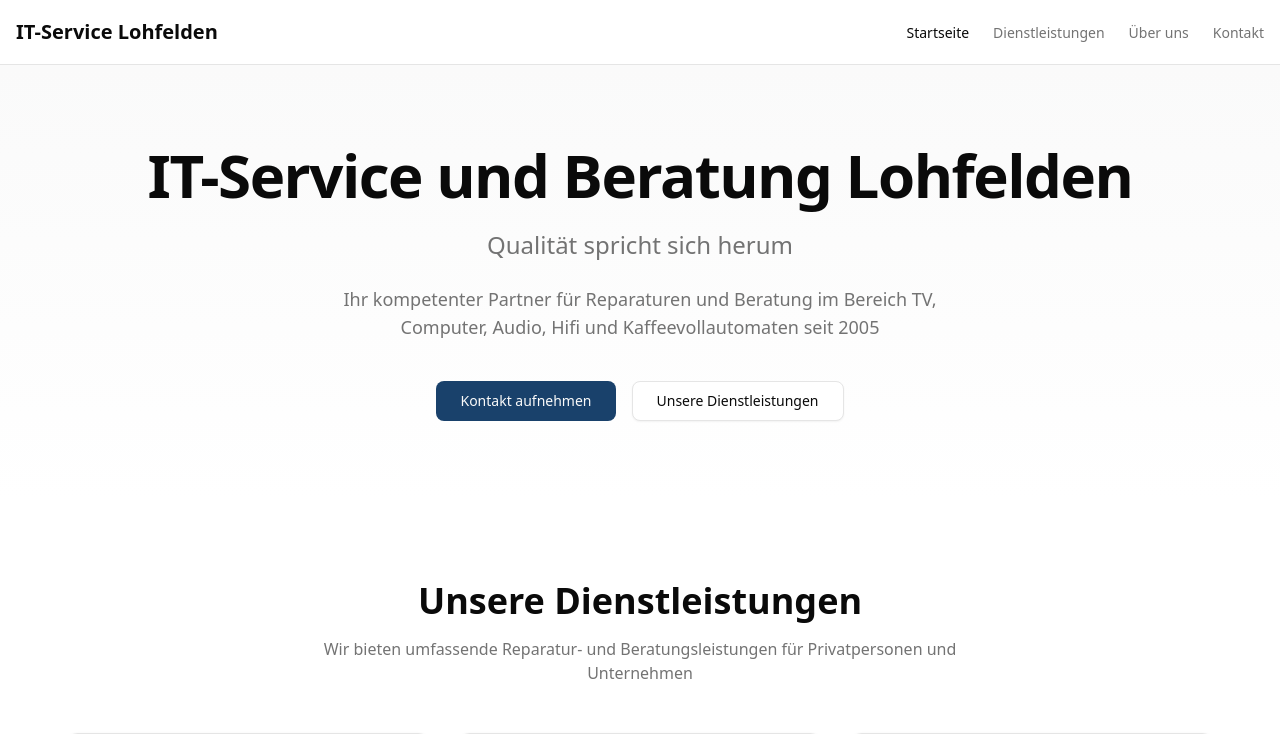
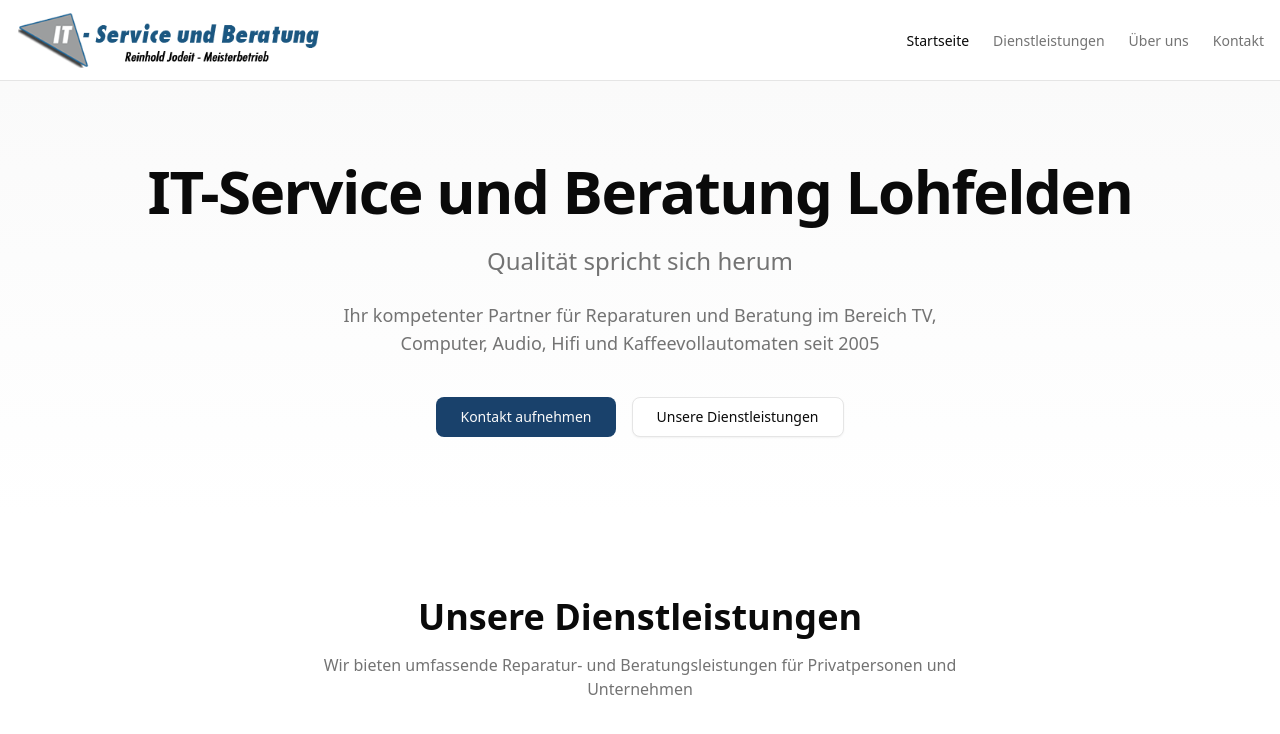
Before and after one commit to gutisalex/it-service-lohfelden, a Next.js app: page / in a window 1280 px wide. Shown: the top 734 px of the page. Built offline with nearby package versions, Linux system fonts and the light colour scheme.

Commit message:
feat: enhance navigation component with logo and styling updates
- Added logo image to the navigation for improved branding
- Increased navigation height for better visibility
- Updated link styles for accessibility and focus states
- Made the navigation sticky for consistent visibility on scroll

```diff
--- a/components/navigation.tsx
+++ b/components/navigation.tsx
@@ -1,5 +1,6 @@
 "use client";
 
+import Image from "next/image";
 import Link from "next/link";
 import { usePathname } from "next/navigation";
 import { cn } from "@/lib/utils";
@@ -15,10 +16,20 @@ export function Navigation() {
   const pathname = usePathname();
 
   return (
-    <nav className="border-b bg-background">
-      <div className="container mx-auto flex h-16 items-center justify-between px-4">
-        <Link href="/" className="text-xl font-bold">
-          IT-Service Lohfelden
+    <nav className="sticky top-0 z-50 border-b bg-background">
+      <div className="container mx-auto flex h-20 items-center justify-between px-4">
+        <Link
+          href="/"
+          className="flex shrink-0 focus:outline-none focus-visible:ring-2 focus-visible:ring-ring focus-visible:ring-offset-2 rounded"
+        >
+          <Image
+            src="/logo.png"
+            alt="IT-Service und Beratung Lohfelden"
+            width={320}
+            height={56}
+            className="h-20 w-auto object-contain"
+            priority
+          />
         </Link>
         <ul className="flex gap-6">
           {navItems.map((item) => (
@@ -29,7 +40,7 @@ export function Navigation() {
                   "text-sm font-medium transition-colors hover:text-primary",
                   pathname === item.href
                     ? "text-foreground"
-                    : "text-muted-foreground"
+                    : "text-muted-foreground",
                 )}
               >
                 {item.label}
```
Also changed, not shown: public/logo.png (added).
